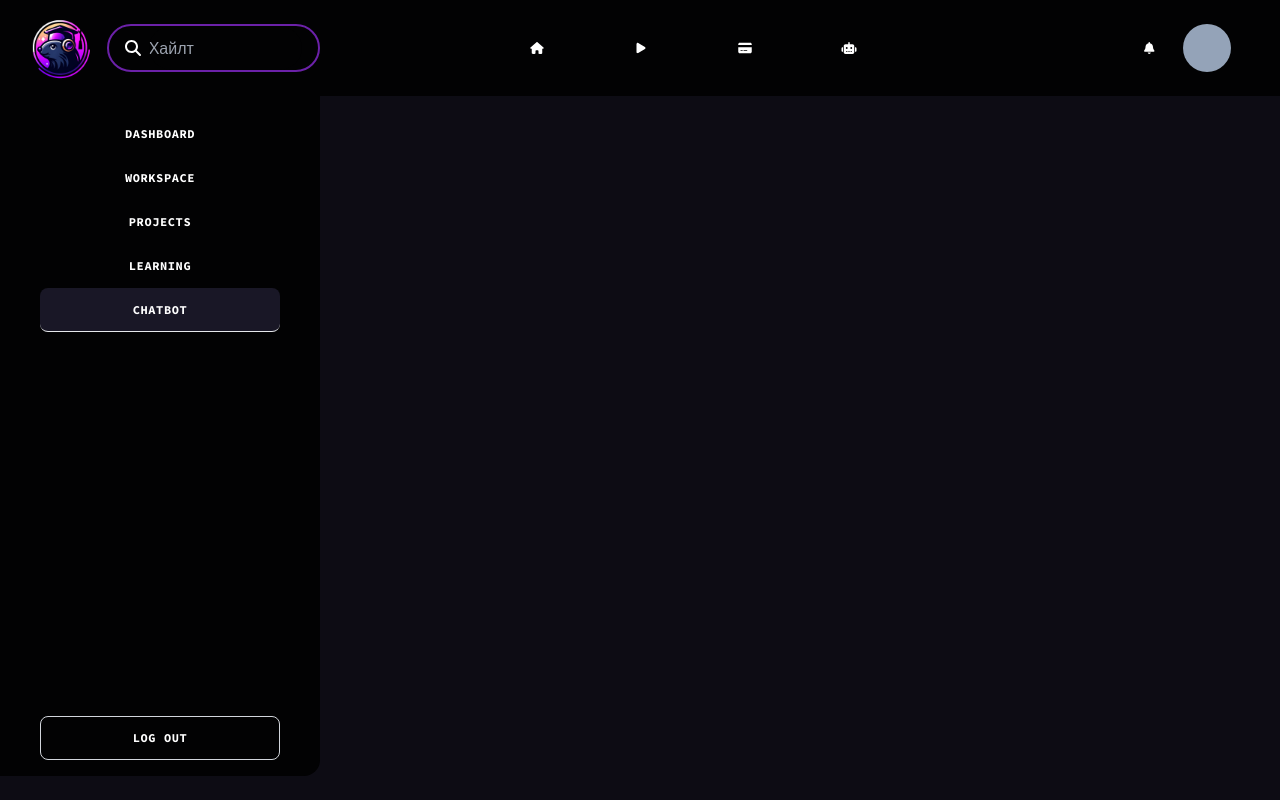
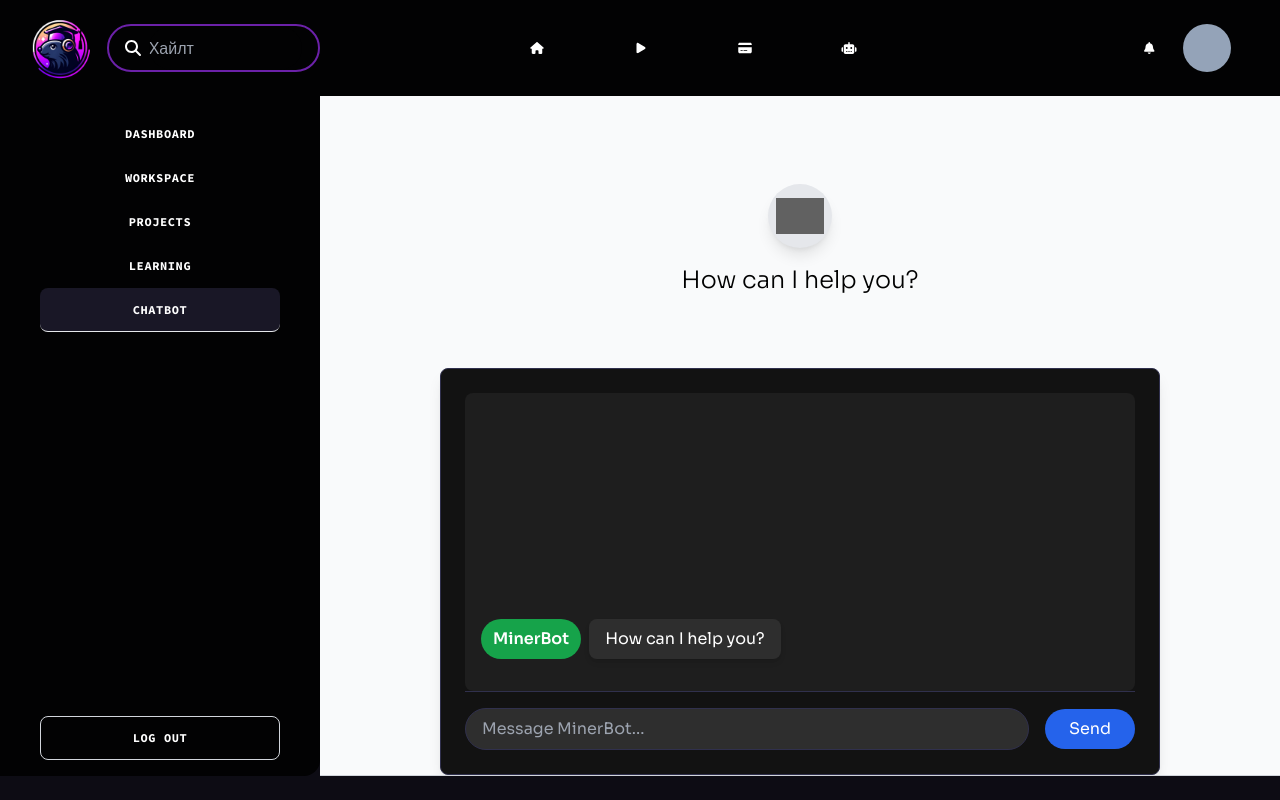
Before and after one commit to brainGP/Miners, a React (Vite) app: page /chatbot in a window 1280 px wide. Built offline with nearby package versions, Linux system fonts and the light colour scheme; grey boxes are pictures that could not be loaded.

Commit message:
login and ai

```diff
--- a/src/components/chatbot.jsx
+++ b/src/components/chatbot.jsx
@@ -1,6 +1,7 @@
-// import React from "react";
+import React from "react";
 import { mole1 } from "../assets";
 import Button from "./Button";
+import { background } from "../assets";
 import {
   faSearch,
   faHome,
@@ -10,15 +11,16 @@ import {
   faBell,
 } from "@fortawesome/free-solid-svg-icons";
 import { FontAwesomeIcon } from "@fortawesome/react-fontawesome";
+import ChatMain from "./chatbot/ChatMain";
 
 export default function User() {
-  return(
+  return (
     <div className="w-screen h-screen bg-[#0D0C14]">
       <div className="w-full h-[12%] bg-[#020203] flex justify-between">
         <div className="h-full w-1/4 flex justify-end items-center">
           <img src={mole1} className="w-24 aspect-square"></img>
           <div className="w-2/3 h-1/2 border-2 rounded-full border-purple-800 flex space-x-2  justify-center items-center px-4">
-            <FontAwesomeIcon icon={faSearch}/>
+            <FontAwesomeIcon icon={faSearch} />
             <input
               id="search"
               type="search"
@@ -28,22 +30,22 @@ export default function User() {
           </div>
         </div>
         <div className="w-1/4 h-full flex justify-center items-center">
-        <Button>
-            <FontAwesomeIcon icon={faHome} className="w-12"/>
+          <Button>
+            <FontAwesomeIcon icon={faHome} className="w-12" />
           </Button>
           <Button>
-            <FontAwesomeIcon icon={faPlay} className="w-12"/>
+            <FontAwesomeIcon icon={faPlay} className="w-12" />
           </Button>
           <Button>
-            <FontAwesomeIcon icon={faCreditCard} className="w-12"/>
+            <FontAwesomeIcon icon={faCreditCard} className="w-12" />
           </Button>
           <Button>
-            <FontAwesomeIcon icon={faRobot} className="w-12"/>
+            <FontAwesomeIcon icon={faRobot} className="w-12" />
           </Button>
         </div>
         <div className="w-1/6 h-full flex justify-center items-center">
           <Button>
-              <FontAwesomeIcon icon={faBell}/>
+            <FontAwesomeIcon icon={faBell} />
           </Button>
           <div className="w-12 h-12 bg-slate-400 rounded-full">
             <img></img>
@@ -53,17 +55,52 @@ export default function User() {
       <div className="w-full h-[85%] flex justify-end">
         <div className="w-1/4 h-full bg-[#020203] rounded-br-2xl flex flex-col items-center justify-between p-4">
           <div className="w-10/12 h-1/3">
-            <Button className="w-full h-1/5 rounded-lg " href="/user">Dashboard</Button>
-            <Button className="w-full h-1/5 rounded-lg" href="/workspace">workspace</Button>
-            <Button className="w-full h-1/5 rounded-lg" href="/projects">projects</Button>
-            <Button className="w-full h-1/5 rounded-lg" href="/learning">learning</Button>
-            <Button className="w-full h-1/5 bg-[#191726] border-b-1 rounded-lg" href="/chatbot">chatbot</Button>
+            <Button className="w-full h-1/5 rounded-lg " href="/user">
+              Dashboard
+            </Button>
+            <Button className="w-full h-1/5 rounded-lg" href="/workspace">
+              workspace
+            </Button>
+            <Button className="w-full h-1/5 rounded-lg" href="/projects">
+              projects
+            </Button>
+            <Button className="w-full h-1/5 rounded-lg" href="/learning">
+              learning
+            </Button>
+            <Button
+              className="w-full h-1/5 bg-[#191726] border-b-1 rounded-lg"
+              href="/chatbot"
+            >
+              chatbot
+            </Button>
           </div>
-          <Button className="w-10/12 h-10 border border-gray-300 rounded-lg flex items-center justify-center" href="/login">
+          <Button
+            className="w-10/12 h-10 border border-gray-300 rounded-lg flex items-center justify-center"
+            href="/login"
+          >
             Log out
           </Button>
         </div>
-        <div className="w-3/4 h-full "></div>
+        <div className="w-3/4 h-full ">
+          <div
+            className="w-full md:px-[120px] px-0 pt-10 bg-gray-50 border-b border-gray-300 h-full flex flex-col justify-between overflow-y-auto"
+            id="chatbot"
+          >
+            <div className="w-full h-80 rounded-xl flex p-12 flex-col gap-4 items-center">
+              <div className="w-16 h-16 rounded-full dark:bg-white shadow-lg flex justify-center items-center bg-gray-200">
+                <img
+                  src="/msg.svg"
+                  className="w-12 invert dark:invert-0"
+                  alt="msg"
+                />
+              </div>
+              <h1 className="font-light text-2xl text-black">
+                How can I help you?
+              </h1>
+            </div>
+            <ChatMain />
+          </div>
+        </div>
       </div>
     </div>
   );
--- /dev/null
+++ b/src/components/chatbot/ChatMain.jsx
@@ -0,0 +1,123 @@
+import React, { useState, useRef, useEffect } from "react";
+
+const predefinedData = {
+  hello: "Hello! How can I help you today?",
+  "what is your name": "I am MinerBot, your virtual assistant.",
+  "how are you": "I am just a bunch of code, but I am functioning as expected!",
+  default: "Sorry, I don't understand that question.",
+};
+
+const ChatMain = () => {
+  const [inputValue, setInputValue] = useState("");
+  const [messages, setMessages] = useState([
+    { who: "MinerBot", messages: "How can I help you?" },
+  ]);
+  const [loading, setLoading] = useState(false);
+  const chatContainerRef = useRef(null);
+
+  const addMessage = (message) => {
+    setMessages((prevMessages) => [...prevMessages, message]);
+  };
+
+  const handleChange = (e) => {
+    setInputValue(e.target.value);
+  };
+
+  const handleSubmit = async (e) => {
+    e.preventDefault();
+    if (inputValue.trim() !== "") {
+      addMessage({ who: "user", messages: inputValue });
+      setInputValue("");
+      setLoading(true);
+
+      try {
+        const response = await fetch(`http://127.0.0.1:8000/chatbot`, {
+          method: "POST",
+          headers: {
+            "Content-Type": "application/json",
+          },
+          body: JSON.stringify({ q: inputValue }),
+        });
+        const data = await response.json();
+        addMessage({ who: "MinerBot", messages: data.response });
+      } catch (error) {
+        console.error("Error fetching data:", error);
+        addMessage({ who: "MinerBot", messages: predefinedData["default"] });
+      } finally {
+        setLoading(false);
+      }
+    }
+  };
+
+  useEffect(() => {
+    if (chatContainerRef.current) {
+      chatContainerRef.current.scrollTop =
+        chatContainerRef.current.scrollHeight;
+    }
+  }, [messages]);
+
+  return (
+    <div className="p-6 h-full flex flex-col w-full bg-[#121212] rounded-lg shadow-lg border border-[#30304D]">
+      <div
+        ref={chatContainerRef}
+        className="flex flex-col-reverse space-y-2 overflow-y-auto h-full p-4 bg-[#1E1E1E] rounded-lg"
+      >
+        {messages
+          .slice(0)
+          .reverse()
+          .map((message, index) => (
+            <div key={index} className="flex items-start mb-4">
+              <div className="flex gap-2 items-center">
+                <span
+                  className={`rounded-full px-3 py-2 text-white ${
+                    message.who === "user" ? "bg-blue-600" : "bg-green-600"
+                  }`}
+                >
+                  <h1 className="font-semibold capitalize">{message.who}</h1>
+                </span>
+                <p className="bg-[#2E2E2E] text-white rounded-lg px-4 py-2 break-words shadow-md">
+                  {message.messages}
+                </p>
+              </div>
+            </div>
+          ))}
+        {loading && (
+          <div className="flex items-start mb-4">
+            <div className="flex gap-2 items-center">
+              <span className="rounded-full px-3 py-2 text-white bg-green-600">
+                <h1 className="font-semibold capitalize">MinerBot</h1>
+              </span>
+              <div className="bg-[#2E2E2E] text-white rounded-lg px-4 py-2 break-words shadow-md">
+                <div className="flex gap-2">
+                  <div className="w-2 h-2 bg-gray-300 rounded-full animate-ping"></div>
+                  <div className="w-2 h-2 bg-gray-300 rounded-full animate-ping delay-150"></div>
+                  <div className="w-2 h-2 bg-gray-300 rounded-full animate-ping delay-300"></div>
+                </div>
+              </div>
+            </div>
+          </div>
+        )}
+      </div>
+      <form
+        className="mt-auto flex gap-4 items-center border-t border-[#30304D] pt-4"
+        onSubmit={handleSubmit}
+      >
+        <input
+          type="text"
+          className="flex-grow px-4 py-2 rounded-full border border-[#30304D] bg-[#2E2E2E] text-white placeholder-gray-400 focus:outline-none"
+          placeholder="Message MinerBot..."
+          value={inputValue}
+          onChange={handleChange}
+        />
+        <button
+          type="submit"
+          className="px-6 py-2 bg-blue-600 text-white rounded-full hover:bg-blue-500 transition"
+        >
+          Send
+        </button>
+      </form>
+    </div>
+  );
+};
+
+export default ChatMain;
```
Also changed, not shown: src/components/Login.jsx (+11 -11 lines).
